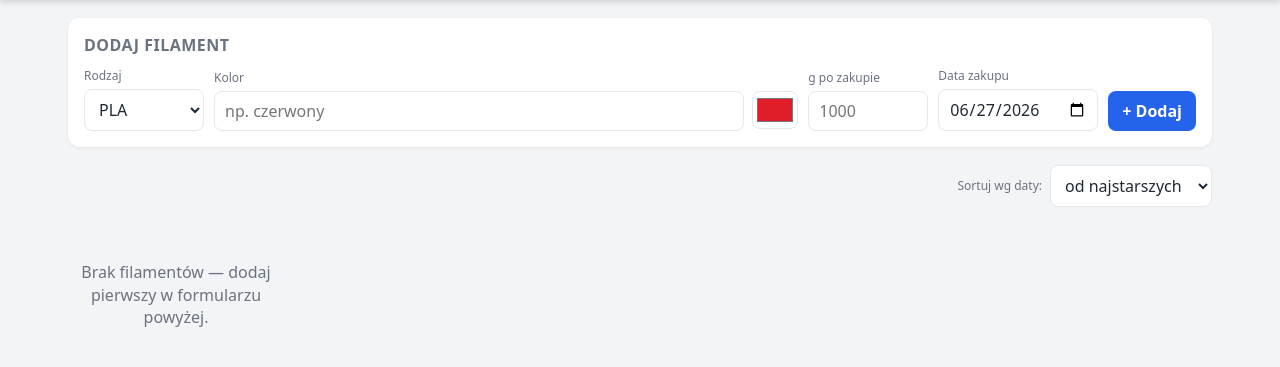
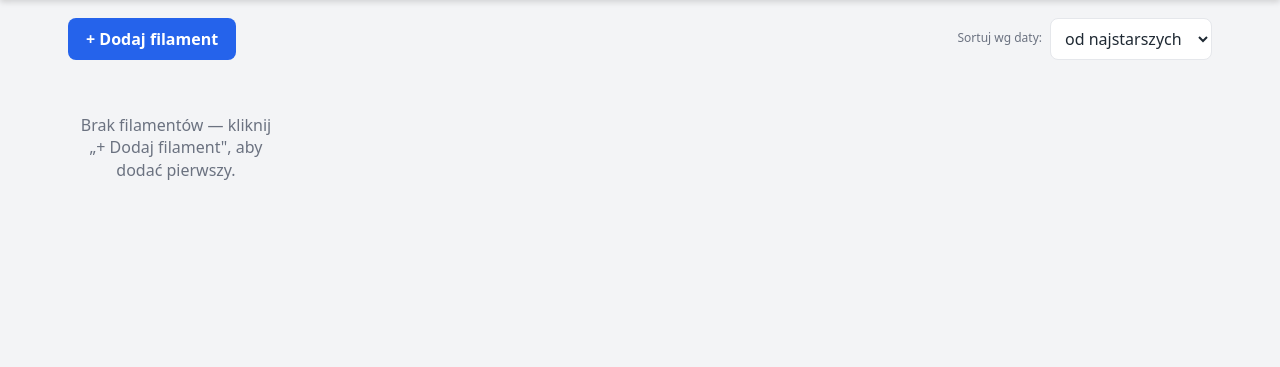
Before and after one commit to dzwiedziu-nkg/filaments, a Flask app: page / in a window 1280 px wide. Shown: the part 93-460 px from the top of the page. Run offline with Flask 3, Linux system fonts and the light colour scheme; data that the repository does not hold is empty.

Commit message:
Dodawanie filamentu w osobnym oknie
- przycisk „+ Dodaj filament" otwiera okno zamiast formularza na stałe
- domyślna gramatura po zakupie: 1000 g
- kolor jest wymagany — nie można dodać bez podania koloru
  (blokada także dla samych spacji, komunikat po polsku)

Co-Authored-By: Claude Opus 4.8 <noreply@anthropic.com>

```diff
--- a/templates/index.html
+++ b/templates/index.html
@@ -71,18 +71,15 @@
   button.danger:hover { background: #fecaca; }
   button:disabled { background: #e5e7eb; color: #9ca3af; cursor: not-allowed; }
 
-  /* Formularz dodawania */
-  .add-form {
-    display: grid;
-    grid-template-columns: 120px minmax(0,1fr) 120px 160px auto;
-    gap: 10px; align-items: end;
-  }
+  /* Pola wyboru koloru (nazwa + próbnik) */
   .color-pick { display: flex; gap: 8px; }
   .color-pick input[type=text] { flex: 1; }
   .color-pick input[type=color] { width: 46px; flex: none; }
 
   /* Pasek narzędzi */
-  .toolbar { display: flex; align-items: center; justify-content: space-between; gap: 12px; flex-wrap: wrap; margin-bottom: 14px; }
+  .toolbar { display: flex; align-items: center; gap: 12px; flex-wrap: wrap; margin-bottom: 14px; }
+  .toolbar .count { flex: 1; }
+  .add-btn { font-size: 1rem; padding: 10px 18px; }
   .toolbar .count { color: var(--muted); font-size: .9rem; }
   .toolbar .count b { color: var(--ink); }
   .toolbar .count .lowc { color: var(--danger); }
@@ -123,14 +120,14 @@
 
   .empty { color: var(--muted); text-align: center; padding: 40px 12px; }
 
-  /* Okno (modal) */
-  dialog#modal {
+  /* Okna (modale) */
+  dialog.sheet {
     border: none; border-radius: 16px; padding: 0;
     width: calc(100% - 28px); max-width: 440px;
     box-shadow: 0 20px 50px rgba(0,0,0,.3);
     overflow: hidden;
   }
-  dialog#modal::backdrop { background: rgba(0,0,0,.45); }
+  dialog.sheet::backdrop { background: rgba(0,0,0,.45); }
   .m-head { padding: 16px 18px; display: flex; align-items: flex-start; gap: 10px; }
   .m-title { font-size: 1.25rem; font-weight: 700; line-height: 1.2; }
   .m-sub { font-size: .8rem; opacity: .85; margin-top: 2px; }
@@ -151,12 +148,9 @@
   .modal-foot { display: flex; justify-content: space-between; margin-top: 20px; gap: 10px; }
 
   @media (max-width: 720px) {
-    .add-form { grid-template-columns: minmax(0,1fr) minmax(0,1fr); }
-    .add-form .full2 { grid-column: 1 / -1; }
-    .add-form .actions { grid-column: 1 / -1; }
-    .add-form .actions button { width: 100%; }
     main { padding: 12px; }
     .grid { grid-template-columns: repeat(auto-fill, minmax(150px, 1fr)); gap: 12px; }
+    .toolbar .add-btn { flex: 1 1 100%; }
   }
 </style>
 </head>
@@ -167,36 +161,8 @@
 </header>
 
 <main>
-  <!-- Dodawanie -->
-  <section class="card">
-    <h2>Dodaj filament</h2>
-    <form class="add-form" id="add-form">
-      <div>
-        <label for="add-type">Rodzaj</label>
-        <select id="add-type"><option>PLA</option><option>PETG</option><option>Inne</option></select>
-      </div>
-      <div class="full2">
-        <label for="add-color">Kolor</label>
-        <div class="color-pick">
-          <input id="add-color" type="text" placeholder="np. czerwony">
-          <input id="add-hex" type="color" value="#e11d2a" title="Kolor ramki">
-        </div>
-      </div>
-      <div>
-        <label for="add-initial">g po zakupie</label>
-        <input id="add-initial" type="number" min="0" step="any" placeholder="1000">
-      </div>
-      <div>
-        <label for="add-date">Data zakupu</label>
-        <input id="add-date" type="date">
-      </div>
-      <div class="actions" style="align-self:end">
-        <button type="submit" class="primary">+ Dodaj</button>
-      </div>
-    </form>
-  </section>
-
   <div class="toolbar">
+    <button id="open-add" class="primary add-btn" type="button">+ Dodaj filament</button>
     <span class="count" id="count"></span>
     <div class="sort">
       <label for="sort">Sortuj wg daty:</label>
@@ -211,7 +177,7 @@
 </main>
 
 <!-- Okno szczegółów / zużycia -->
-<dialog id="modal">
+<dialog id="modal" class="sheet">
   <div class="m-head" id="m-head">
     <div>
       <div class="m-title" id="m-title"></div>
@@ -263,6 +229,46 @@
       <button id="m-delete" class="danger" type="button">Usuń</button>
       <button id="m-done" class="primary" type="button">Gotowe</button>
     </div>
+  </div>
+</dialog>
+
+<!-- Okno dodawania nowego filamentu -->
+<dialog id="add-modal" class="sheet">
+  <div class="m-head" style="background:var(--accent);color:#fff">
+    <div>
+      <div class="m-title">Nowy filament</div>
+      <div class="m-sub">Uzupełnij dane i kliknij „Dodaj"</div>
+    </div>
+    <button class="m-close" id="add-close" title="Zamknij" type="button">×</button>
+  </div>
+  <div class="m-body">
+    <form id="add-form">
+      <div class="m-grid">
+        <div>
+          <label for="add-type">Rodzaj</label>
+          <select id="add-type"><option>PLA</option><option>PETG</option><option>Inne</option></select>
+        </div>
+        <div>
+          <label for="add-initial">Gramatura po zakupie (g)</label>
+          <input id="add-initial" type="number" min="0" step="any" value="1000">
+        </div>
+        <div class="full">
+          <label for="add-color">Kolor</label>
+          <div class="color-pick">
+            <input id="add-color" type="text" placeholder="np. czerwony" required>
+            <input id="add-hex" type="color" value="#e11d2a" title="Kolor ramki">
+          </div>
+        </div>
+        <div class="full">
+          <label for="add-date">Data zakupu</label>
+          <input id="add-date" type="date">
+        </div>
+      </div>
+      <div class="modal-foot">
+        <button type="button" id="add-cancel" class="ghost">Anuluj</button>
+        <button type="submit" class="primary">+ Dodaj</button>
+      </div>
+    </form>
   </div>
 </dialog>
 
@@ -338,7 +344,7 @@ function renderGrid(){
   const grid=document.getElementById('grid');
   const rows=sorted();
   grid.innerHTML = rows.length ? rows.map(blockHtml).join('')
-    : '<div class="empty">Brak filamentów — dodaj pierwszy w formularzu powyżej.</div>';
+    : '<div class="empty">Brak filamentów — kliknij „+ Dodaj filament", aby dodać pierwszy.</div>';
   const n=state.filaments.length;
   const total=state.filaments.reduce((s,f)=>s+(Number(f.weight_current)||0),0);
   const lowc=state.filaments.filter(f=>(Number(f.weight_current)||0)<=THRESHOLD).length;
@@ -428,33 +434,65 @@ modal.addEventListener('click', e=>{ if(e.target===modal) modal.close(); }); //
 // ---- sortowanie ----
 document.getElementById('sort').addEventListener('change', e=>{ state.sortDir=e.target.value; renderGrid(); });
 
-// ---- dodawanie ----
+// ---- dodawanie (osobne okno) ----
+const addModal=document.getElementById('add-modal');
 let hexTouched=false;
+
+const COLOR_REQUIRED_MSG='Podaj kolor filamentu (np. czerwony).';
+
+function resetAddForm(){
+  document.getElementById('add-type').value='PLA';
+  const c=document.getElementById('add-color'); c.value=''; c.setCustomValidity('');
+  document.getElementById('add-hex').value='#e11d2a';
+  document.getElementById('add-initial').value='1000';   // domyślnie 1000 g
+  document.getElementById('add-date').value=today();
+  hexTouched=false;
+}
+
+document.getElementById('open-add').addEventListener('click', ()=>{
+  resetAddForm();
+  addModal.showModal();
+  setTimeout(()=>document.getElementById('add-color').focus(), 50);
+});
+
 document.getElementById('add-hex').addEventListener('input', ()=>{ hexTouched=true; });
 document.getElementById('add-color').addEventListener('input', e=>{
+  e.target.setCustomValidity('');                 // skasuj komunikat, gdy użytkownik pisze
   if(hexTouched) return;
   const key=e.target.value.trim().toLowerCase();
   if(PL_COLORS[key]) document.getElementById('add-hex').value=PL_COLORS[key];
 });
+// komunikat po polsku, niezależnie od języka przeglądarki
+document.getElementById('add-color').addEventListener('invalid', e=>e.target.setCustomValidity(COLOR_REQUIRED_MSG));
+
 document.getElementById('add-form').addEventListener('submit', async e=>{
   e.preventDefault();
+  const colorEl=document.getElementById('add-color');
+  const colorName=colorEl.value.trim();
+  if(!colorName){                                  // blokuj dodanie bez koloru (też same spacje)
+    colorEl.value=colorName;
+    colorEl.setCustomValidity(COLOR_REQUIRED_MSG);
+    colorEl.reportValidity();
+    colorEl.focus();
+    return;
+  }
+  colorEl.setCustomValidity('');
   const created=await api('/api/filaments',{method:'POST',headers:{'Content-Type':'application/json'},body:JSON.stringify({
     type:document.getElementById('add-type').value,
-    color:document.getElementById('add-color').value,
+    color:colorName,
     color_hex:document.getElementById('add-hex').value,
     weight_initial:document.getElementById('add-initial').value||0,
     purchase_date:document.getElementById('add-date').value
   })});
   state.filaments.push(created); renderGrid();
-  document.getElementById('add-color').value='';
-  document.getElementById('add-initial').value='';
-  document.getElementById('add-date').value=today();
-  document.getElementById('add-hex').value='#e11d2a'; hexTouched=false;
-  document.getElementById('add-color').focus();
+  addModal.close();
 });
 
+document.getElementById('add-cancel').addEventListener('click', ()=>addModal.close());
+document.getElementById('add-close').addEventListener('click', ()=>addModal.close());
+addModal.addEventListener('click', e=>{ if(e.target===addModal) addModal.close(); }); // klik w tło zamyka
+
 // ---- start ----
-document.getElementById('add-date').value=today();
 load();
 </script>
 </body>
```
